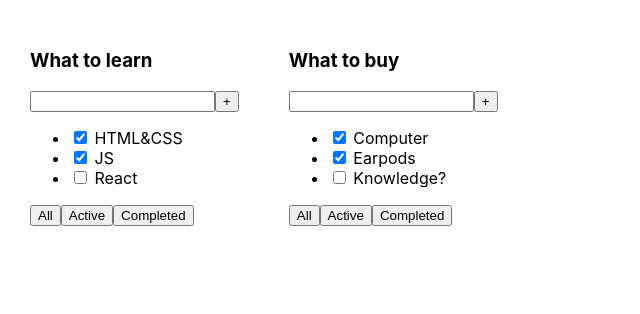
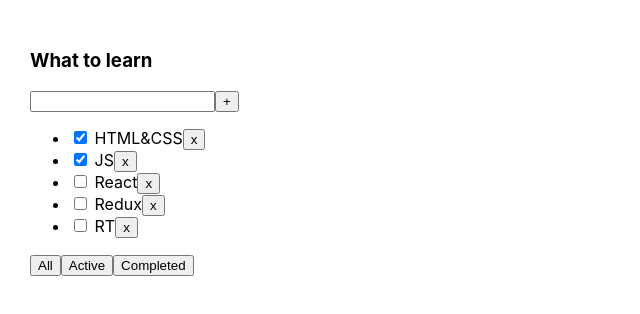
Before and after one commit to rybaaa/ToDoList, a React (Create React App) app: page / in a window 1280 px wide. Shown: the top 314 px of the page, without its empty margins (0-640 px from the left). Built offline with nearby package versions, Linux system fonts and the light colour scheme.

Commit message:
add remove button

```diff
--- a/src/App.tsx
+++ b/src/App.tsx
@@ -1,27 +1,50 @@
-import React from 'react';
+import React, {useState} from 'react';
 import './App.css';
 import TodoList from "./TodoList";
-import todoList from "./TodoList";
+
+export type FilterValuesType = 'all' | 'completed' | 'active'
+
 
 function App() {
     const todolistTitle = 'What to learn'
-    const tasks = [
+
+    const [tasks, setTasks] = useState([
         {id: 1, title: 'HTML&CSS', isDone: true},
         {id: 2, title: 'JS', isDone: true},
-        {id: 3, title: 'React', isDone: false}
-    ]
-    const todolistTitle2 = 'What to buy'
-    const tasks2 = [
-        {id: 4, title: 'Computer', isDone: true},
-        {id: 5, title: 'Earpods', isDone: true},
-        {id: 6, title: 'Knowledge?', isDone: false}
-    ]
+        {id: 3, title: 'React', isDone: false},
+        {id: 4, title: 'Redux', isDone: false},
+        {id: 5, title: 'RT', isDone: false}
+    ])
+
+    const changeFilter = (filter: FilterValuesType) => {
+        setFilter(filter)
+    }
+
+    const removeTask = (taskId: number) => {
+        setTasks(tasks.filter((t) => t.id !== taskId))
+
+    }
+
+    const [filter, setFilter] = useState<FilterValuesType>('all')
+
+    let tasksForTodoList = tasks;
+
+    if (filter === 'active') {
+        tasksForTodoList = tasks.filter((t) => !t.isDone)
+    }
+    if (filter === 'completed') {
+        tasksForTodoList = tasks.filter((t) => t.isDone)
+    }
 
 
     return (
         <div className="App">
-            <TodoList tasks={tasks} title={todolistTitle}/>
-            <TodoList tasks={tasks2} title={todolistTitle2}/>
+            <TodoList
+                tasks={tasksForTodoList}
+                title={todolistTitle}
+                removeTask={removeTask}
+                changeFilter={changeFilter}
+            />
 
         </div>
     );
--- a/src/TodoList.tsx
+++ b/src/TodoList.tsx
@@ -1,11 +1,14 @@
 import React from "react";
+import {FilterValuesType} from "./App";
 
 type TodoListPropsType = {
     title: string
     tasks: Array<TaskType>
+    removeTask: (taskId:number) => void
+    changeFilter: (filter: FilterValuesType) => void
 }
 
-type TaskType = {
+export type TaskType = {
     id: number
     title: string
     isDone: boolean
@@ -13,6 +16,15 @@
 
 
 const TodoList = (props: TodoListPropsType) => {
+
+    const TaskList = props.tasks.map((t) => {
+        return (
+            <li key={t.id}>
+                <input type="checkbox" checked={t.isDone}/> <span>{t.title}</span>
+                <button onClick={()=>props.removeTask(t.id)}>x</button>
+            </li>
+        )
+    })
     return (
         <div>
             <h3>{props.title}</h3>
@@ -21,14 +33,14 @@
                 <button>+</button>
             </div>
             <ul>
-                <li><input type="checkbox" checked={props.tasks[0].isDone}/> <span>{props.tasks[0].title}</span></li>
-                <li><input type="checkbox" checked={props.tasks[1].isDone}/> <span>{props.tasks[1].title}</span></li>
-                <li><input type="checkbox" checked={props.tasks[2].isDone}/> <span>{props.tasks[2].title}</span></li>
+                {TaskList}
             </ul>
             <div>
-                <button>All</button>
-                <button>Active</button>
-                <button>Completed</button>
+                <button
+                onClick={()=>props.changeFilter('all')}>All
+                </button>
+                <button onClick={()=>props.changeFilter('active')}>Active</button>
+                <button onClick={()=>props.changeFilter('completed')}>Completed</button>
             </div>
         </div>
     )
```
